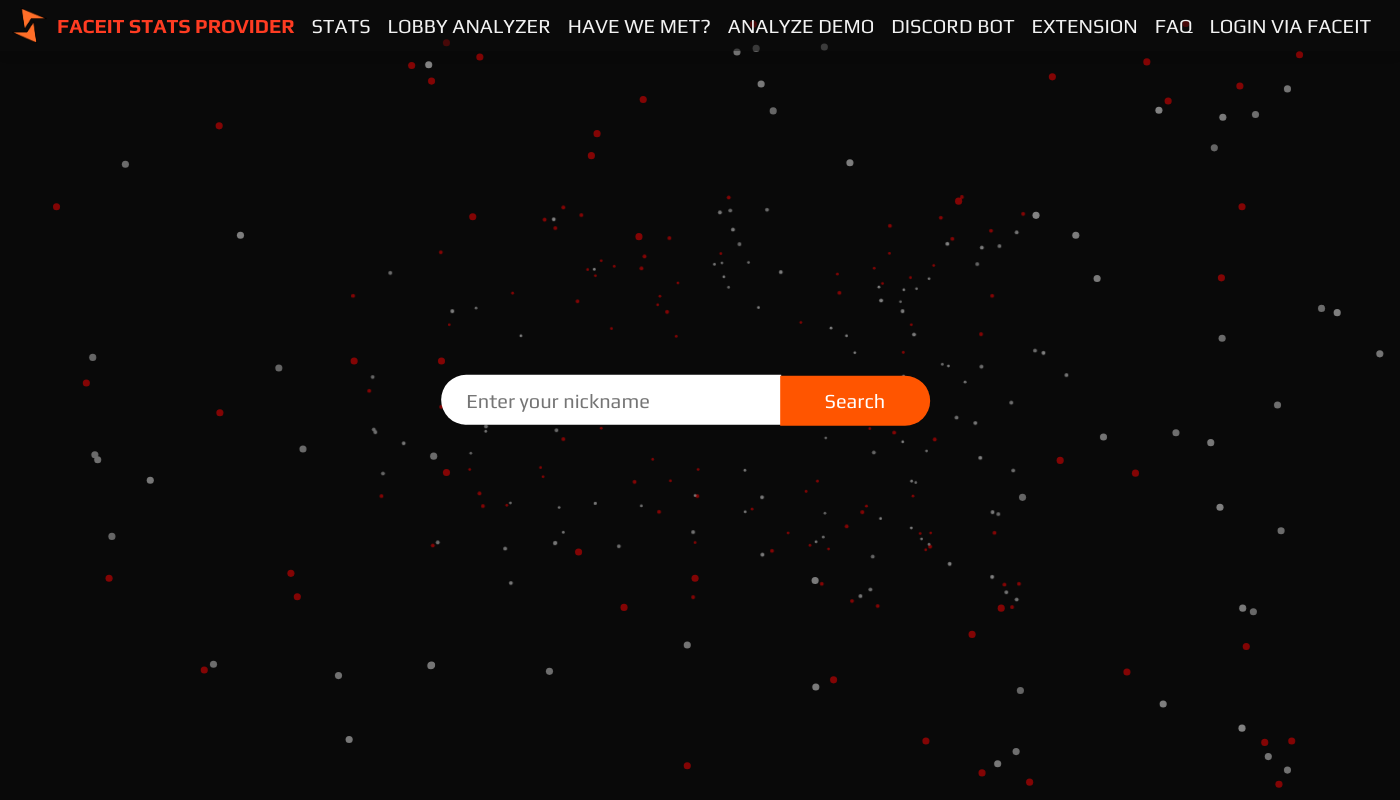
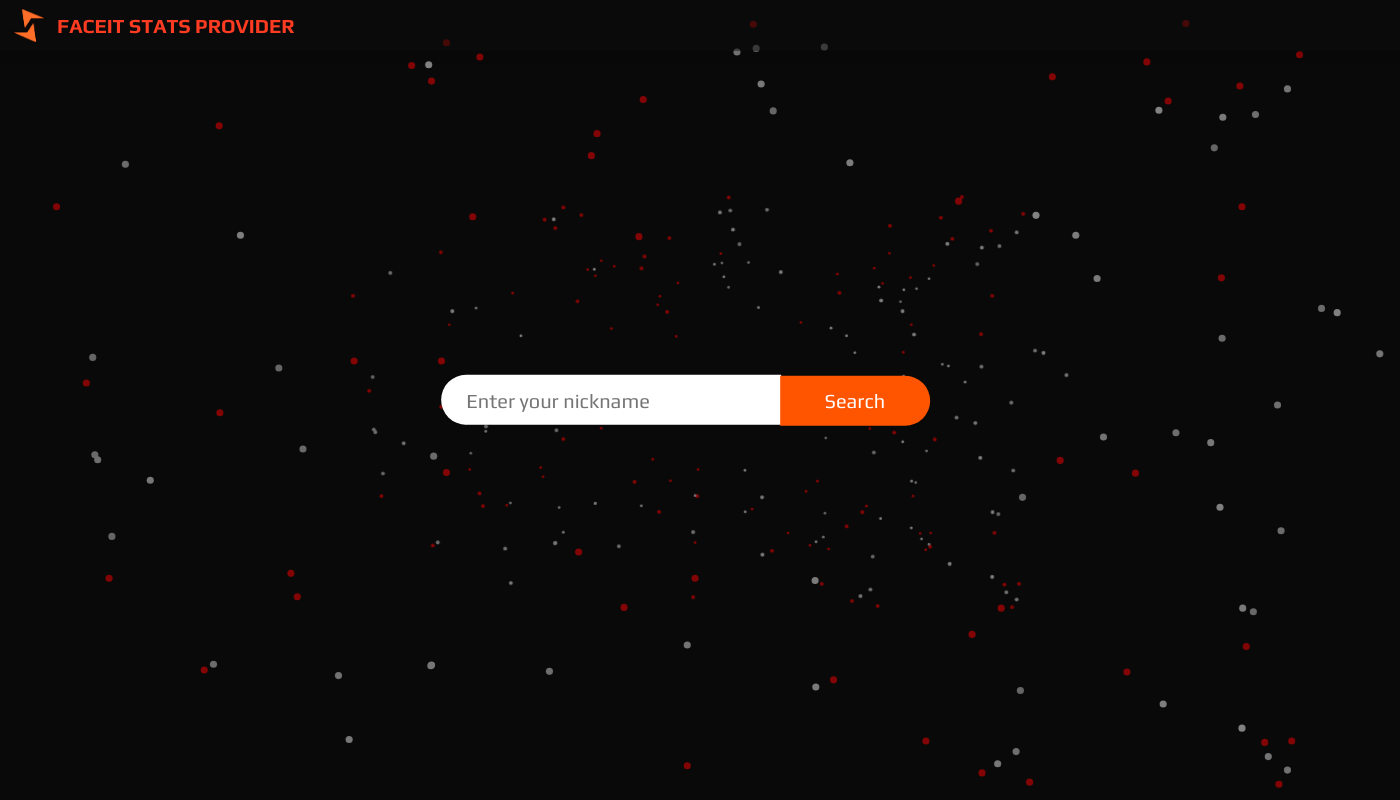
Before and after one commit to MAJDER0/Faceit-Stats-Provider, an ASP.NET Core app: page / in a window 1400 px wide. Run offline with ASP.NET Core 8, Linux system fonts and the light colour scheme; style sheets or scripts are compiled from the project's sources.

Commit message:
navbar edit

```diff
--- a/Faceit_Stats_Provider/Views/Shared/_Layout.cshtml
+++ b/Faceit_Stats_Provider/Views/Shared/_Layout.cshtml
@@ -33,38 +33,6 @@
                         <ul class="navbar-nav flex-grow-1">
                             <li><a class="navbar-brand" asp-area="" asp-controller="Home" asp-action="Index"><span style="color:#ff3c22"><strong>FACEIT STATS PROVIDER</strong></span></a></li>
                         </ul>
-
-                        <ul class="navbar-nav flex-grow-1">
-                            <li><a class="navbar-brand" asp-area="" asp-controller="Home" asp-action="Index"><span>STATS</span></a></li>
-                        </ul>
-
-                        <ul class="navbar-nav flex-grow-1">
-                            <li> <a class="navbar-brand" asp-area="" asp-controller="Home" asp-action="Index"><span>LOBBY ANALYZER</span></a></li>
-                        </ul>
-
-                        <ul class="navbar-nav flex-grow-1">
-                            <li> <a class="navbar-brand" asp-area="" asp-controller="Home" asp-action="Index"><span>HAVE WE MET?</span></a></li>
-                        </ul>
-
-                        <ul class="navbar-nav flex-grow-1">
-                            <li> <a class="navbar-brand" asp-area="" asp-controller="Home" asp-action="Index"><span>ANALYZE DEMO</span></a></li>
-                        </ul>
-
-                        <ul class="navbar-nav flex-grow-1">
-                            <li> <a class="navbar-brand" asp-area="" asp-controller="Home" asp-action="Index"><span>DISCORD BOT</span></a></li>
-                        </ul>
-
-                        <ul class="navbar-nav flex-grow-1">
-                            <li> <a class="navbar-brand" asp-area="" asp-controller="Home" asp-action="Index"><span>EXTENSION</span></a></li>
-                        </ul>
-
-                        <ul class="navbar-nav flex-grow-1">
-                            <li> <a class="navbar-brand" asp-area="" asp-controller="Home" asp-action="Index"><span>FAQ</span></a></li>
-                        </ul>
-
-                        <ul class="navbar-nav flex-grow-1">
-                            <li><a class="navbar-brand" asp-area="" asp-controller="Home" asp-action="Index"><span>LOGIN VIA FACEIT</span></a></li>
-                        </ul>
                     }
                 </div>
             </div>
```
Also changed, not shown: 7 other files.
